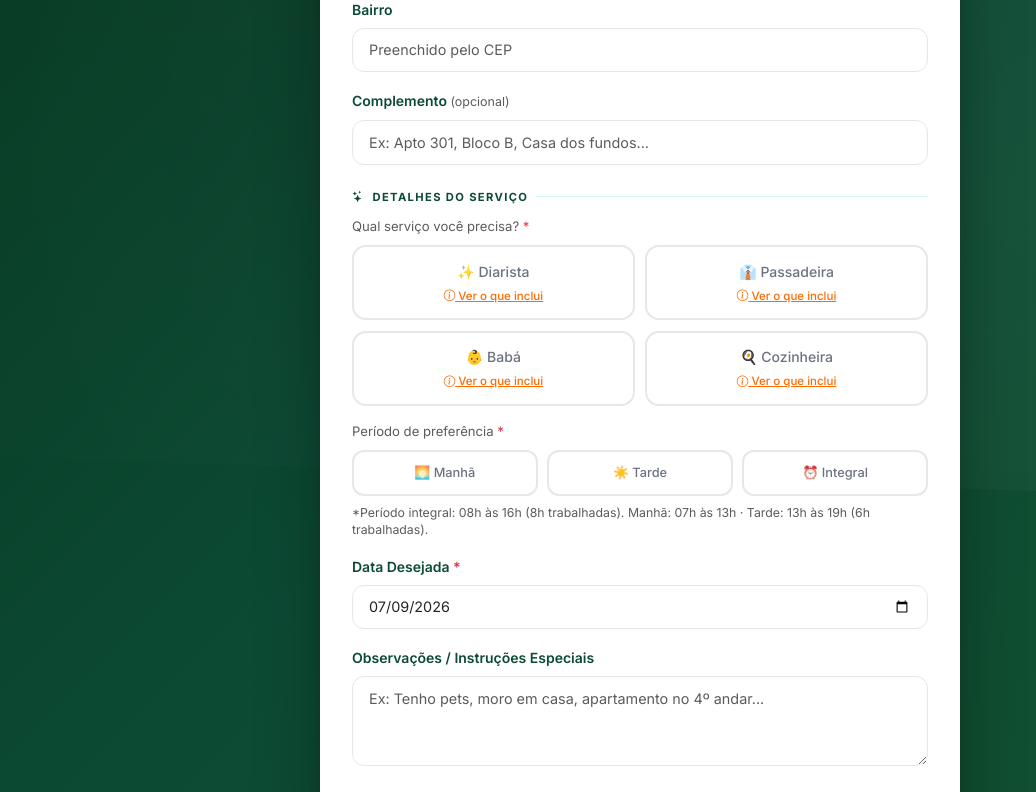
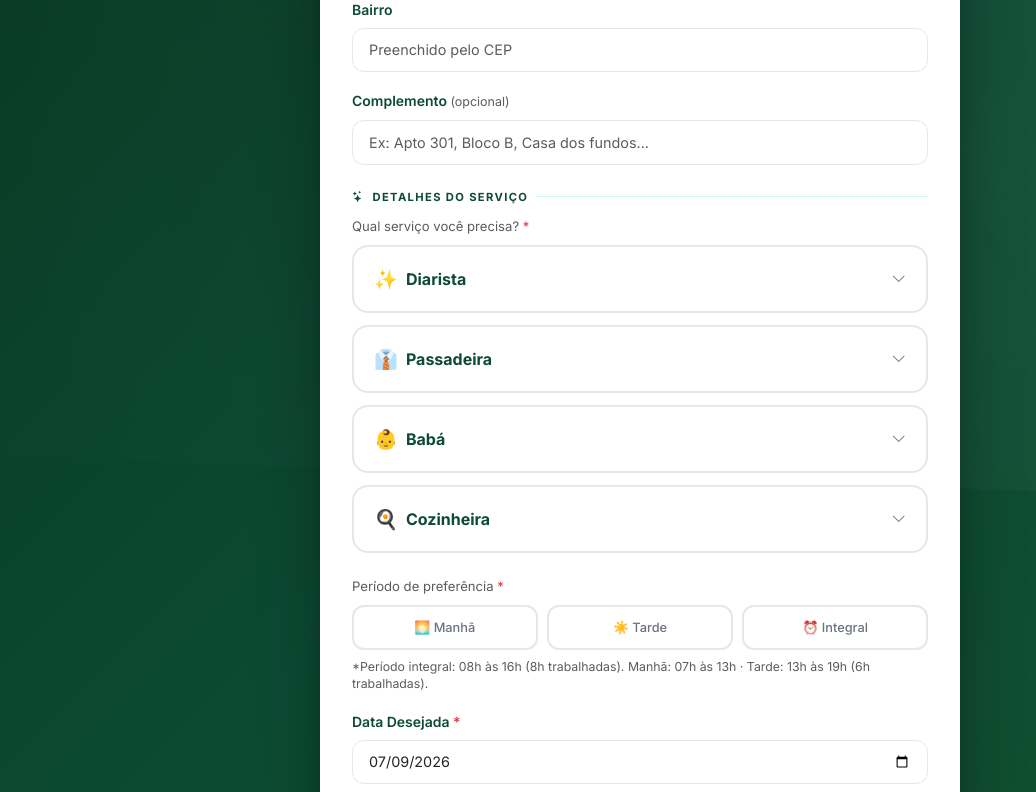
Before and after one commit to rodrigodev12/marias-home-service, a Flask app: page /agendamento_cliente in a window 1280 px wide. Shown: the part 760-1552 px from the top of the page, without its empty margins (0-1036 px from the left). Run offline with Flask 3, Linux system fonts and the light colour scheme; some libraries are stand-ins or nearby versions.

Commit message:
feat: transforma selecao de servicos em accordion premium
- Os servicos agora sao listados em um layout de accordion
- Ao clicar no header de um servico, ele expande revelando os detalhes e seleciona o input
- Clicar de novo no mesmo servico desmarca a opcao e colapsa a area
- O seletor de quartos da Diarista foi integrado diretamente dentro do box de detalhes
- Transicao suave de max-height e opacity no colapso/expansao

```diff
--- a/templates/agendamento_cliente.html
+++ b/templates/agendamento_cliente.html
@@ -459,45 +459,83 @@
 
     #aviso-fds.show { display: flex; align-items: center; gap: .5rem; }
 
-    /* ── Detalhes do Serviço Dinâmico ── */
-    .detalhes-servico-card {
-      display: none;
-      background: #f0fdf4;
-      border: 1.5px solid #bbf7d0;
-      border-radius: 16px;
-      padding: 1.1rem 1.25rem;
-      margin-bottom: 1.25rem;
-      font-size: .85rem;
-      color: #166534;
-      animation: fadeSlideDown .35s cubic-bezier(.34, 1.2, .64, 1);
-      position: relative;
-      overflow: hidden;
-      box-shadow: 0 4px 12px rgba(22, 101, 52, 0.04);
+    /* ── Accordion de Serviços ── */
+    .servicos-container {
+      display: flex;
+      flex-direction: column;
+      gap: .75rem;
     }
 
-    .detalhes-servico-card.show {
-      display: block;
+    .servico-item-wrapper {
+      border: 2px solid var(--gray-border);
+      border-radius: 16px;
+      overflow: hidden;
+      transition: all .3s cubic-bezier(0.25, 0.8, 0.25, 1);
+      background: #fff;
     }
 
-    .detalhes-servico-card::before {
-      content: '';
-      position: absolute;
-      top: 0; left: 0;
-      width: 4px; height: 100%;
-      background: linear-gradient(180deg, #22c55e, #16a34a);
-      border-radius: 16px 0 0 16px;
+    .servico-item-wrapper:hover {
+      border-color: var(--orange);
     }
 
-    .detalhes-servico-titulo {
-      font-size: .78rem;
-      font-weight: 700;
-      color: #166534;
-      text-transform: uppercase;
-      letter-spacing: .08em;
-      margin-bottom: .5rem;
+    .servico-item-wrapper.selected {
+      border-color: var(--green-mid);
+      box-shadow: 0 8px 24px rgba(12, 74, 52, 0.12);
+    }
+
+    .servico-header {
+      cursor: pointer;
+      padding: 1.1rem 1.25rem;
       display: flex;
       align-items: center;
-      gap: .35rem;
+      justify-content: space-between;
+      user-select: none;
+      font-weight: 700;
+      color: var(--green-mid);
+      transition: all .2s;
+    }
+
+    .servico-header:hover {
+      background: #fdfaf7;
+    }
+
+    .servico-item-wrapper.selected .servico-header {
+      background: var(--green-mid);
+      color: #fff;
+    }
+
+    .accordion-arrow {
+      font-size: .9rem;
+      transition: transform .3s ease;
+      color: var(--gray-text);
+    }
+
+    .servico-item-wrapper.selected .accordion-arrow {
+      transform: rotate(180deg);
+      color: #fff;
+    }
+
+    .detalhes-servico-individual {
+      max-height: 0;
+      opacity: 0;
+      overflow: hidden;
+      transition: max-height .35s cubic-bezier(0.4, 0, 0.2, 1), opacity .3s ease, padding .35s ease;
+      background: #f0fdf4;
+      color: #166534;
+      font-size: .85rem;
+      border-top: 0 solid #bbf7d0;
+      padding: 0 1.25rem;
+    }
+
+    .servico-item-wrapper.selected .detalhes-servico-individual {
+      max-height: 500px;
+      opacity: 1;
+      padding: 1.15rem 1.25rem;
+      border-top: 1.5px solid #bbf7d0;
+    }
+
+    .servico-icon {
+      font-size: 1.2rem;
     }
 
     /* ── Botão de envio ── */
@@ -845,32 +883,35 @@
         Qual serviço você precisa? <span class="text-danger" aria-hidden="true">*</span>
       </p>
 
-      <div class="chip-grid mb-3" id="chip-servicos" role="group" aria-label="Selecione o serviço">
+      <div class="servicos-container mb-4" id="chip-servicos" role="group" aria-label="Selecione o serviço">
         {% for s in servicos_opcoes %}
-        <label class="chip-label" id="label-{{ s }}">
-          <input type="radio" name="servico" value="{{ s }}" required aria-required="true">
-          <span>
+        <div class="servico-item-wrapper" id="wrapper-{{ s }}">
+          <div class="servico-header" role="button" tabindex="0" aria-expanded="false" aria-controls="detalhes-{{ s }}">
+            <div class="d-flex align-items-center gap-2">
+              <input type="radio" name="servico" value="{{ s }}" id="radio-{{ s }}" style="display: none;" required aria-required="true">
+              <span class="servico-icon">
                 {% if s == 'Diarista' %}✨{% elif s == 'Passadeira' %}👔{% elif s == 'Babá' %}👶{% elif s == 'Cozinheira' %}🍳{% endif %}
-            {{ s }}
               </span>
-          <span class="info-link" onclick="abrirDetalhes('{{ s }}', event)" role="button" tabindex="0"
-                aria-label="Ver detalhes do serviço {{ s }}">
-            <i class="bi bi-info-circle" aria-hidden="true"></i> Ver o que inclui
-          </span>
-        </label>
-        {% endfor %}
+              <span class="servico-nome">{{ s }}</span>
+            </div>
+            <i class="bi bi-chevron-down accordion-arrow"></i>
+          </div>
+          <div class="detalhes-servico-individual" id="detalhes-{{ s }}">
+            <div class="detalhes-texto-conteudo">
+              {% if s == 'Diarista' %}
+                <strong>O que está incluso:</strong><br>• Limpeza geral de salas, quartos, banheiros e cozinha.<br>• Retirada de lixos e organização básica de superfícies.<br>• Limpeza de pisos, poeira de móveis e janelas internas.<br><br><em>*Não inclui limpeza pesada pós-obra ou lavagem de tapetes/cortinas.</em>
+              {% elif s == 'Passadeira' %}
+                <strong>O que está incluso:</strong><br>• Passadoria de roupas de uso diário (camisas, calças, camisetas).<br>• Organização de peças prontas em cabides ou dobradas.<br>• Cuidados com tecidos delicados conforme instruções.<br><br><em>*É necessário que o cliente disponibilize ferro de passar e tábua adequados.</em>
+              {% elif s == 'Babá' %}
+                <strong>O que está incluso:</strong><br>• Cuidados gerais e atenção contínua à criança no período solicitado.<br>• Auxílio na alimentação, higiene pessoal e troca de roupas.<br>• Atividades lúdicas, brincadeiras e acompanhamento seguro.<br><br><em>*Para contratos pontuais ou recorrentes de suporte aos pais.</em>
+              {% elif s == 'Cozinheira' %}
+                <strong>O que está incluso:</strong><br>• Preparo de refeições diárias (almoço e/ou jantar conforme cardápio combinado).<br>• Higienização e organização básica da cozinha após o preparo.<br>• Armazenamento correto dos alimentos na geladeira.<br><br><em>*Ingredientes e insumos são de responsabilidade do contratante.</em>
+              {% endif %}
             </div>
 
-      <!-- Card dinâmico de detalhes do serviço selecionado -->
-      <div id="detalhes-servico-selecionado" class="detalhes-servico-card" aria-live="polite">
-        <div class="detalhes-servico-titulo">
-          <i class="bi bi-info-circle-fill"></i> O que está incluso no serviço
-        </div>
-        <div id="detalhes-servico-texto"></div>
-      </div>
-
-      <div id="quartos-wrapper" class="mb-3">
-        <label for="quartos" class="form-label">Quantos quartos tem no seu imóvel? <span class="text-danger" aria-hidden="true">*</span></label>
+            {% if s == 'Diarista' %}
+            <div id="quartos-wrapper" class="mt-3 pt-3 border-top">
+              <label for="quartos" class="form-label text-dark">Quantos quartos tem no seu imóvel? <span class="text-danger" aria-hidden="true">*</span></label>
               <select id="quartos" name="quartos" class="form-select" aria-required="true">
                 <option value="" disabled selected>Selecione a quantidade de quartos</option>
                 <option value="1">🛏️ 1 Quarto</option>
@@ -879,6 +920,11 @@
                 <option value="4">🛏️ 4 Quartos</option>
               </select>
               <div class="invalid-feedback" role="alert">Selecione a quantidade de quartos.</div>
+            </div>
+            {% endif %}
+          </div>
+        </div>
+        {% endfor %}
       </div>
 
       <p class="text-muted mb-2" style="font-size:.82rem;">
@@ -1140,32 +1186,46 @@
       return ok;
     }
 
-    // ── Chips de serviço ──
-    const detalhesServicoCard = document.getElementById('detalhes-servico-selecionado');
-    const detalhesServicoTexto = document.getElementById('detalhes-servico-texto');
+    // ── Accordion / Seleção de Serviços ──
+    document.querySelectorAll('#chip-servicos .servico-header').forEach(header => {
+      header.addEventListener('click', function () {
+        const wrapper = this.closest('.servico-item-wrapper');
+        const input   = this.querySelector('input[type="radio"]');
+        const jaSelecionado = wrapper.classList.contains('selected');
 
-    document.querySelectorAll('#chip-servicos .chip-label').forEach(label => {
-      const input = label.querySelector('input[type="radio"]');
-      input.addEventListener('change', function () {
-        document.querySelectorAll('#chip-servicos .chip-label').forEach(l => l.classList.remove('selected'));
-        if (this.checked) label.classList.add('selected');
+        // Desmarca todos primeiro
+        document.querySelectorAll('#chip-servicos .servico-item-wrapper').forEach(w => {
+          w.classList.remove('selected');
+          const rad = w.querySelector('input[type="radio"]');
+          if (rad) rad.checked = false;
+        });
 
-        // Mostra e anima o card de detalhes do serviço
-        if (this.checked && DETALHES_SERVICOS[this.value]) {
-          detalhesServicoTexto.innerHTML = DETALHES_SERVICOS[this.value];
-          detalhesServicoCard.classList.add('show');
+        if (jaSelecionado) {
+          // Se já estava selecionado, desmarca e recolhe tudo
+          input.checked = false;
+          wrapper.classList.remove('selected');
         } else {
-          detalhesServicoCard.classList.remove('show');
+          // Caso contrário, seleciona e expande o atual
+          input.checked = true;
+          wrapper.classList.add('selected');
         }
 
-        if (this.value === 'Diarista') {
-          quartosWrapper.classList.add('show');
-        } else {
-          quartosWrapper.classList.remove('show');
+        // Reseta o seletor de quartos da diarista se ele for ocultado
+        const diaristaSelecionada = document.querySelector('input[name="servico"]:checked')?.value === 'Diarista';
+        if (!diaristaSelecionada && quartosSelect) {
           quartosSelect.value = '';
         }
+
         atualizarOrcamento();
         validarFormularioCompleto();
+      });
+
+      // Suporte à navegação por teclado (Acessibilidade)
+      header.addEventListener('keydown', function(e) {
+        if (e.key === 'Enter' || e.key === ' ') {
+          e.preventDefault();
+          this.click();
+        }
       });
     });
 
```
Lines whose indentation alone changed are shown as unchanged.
